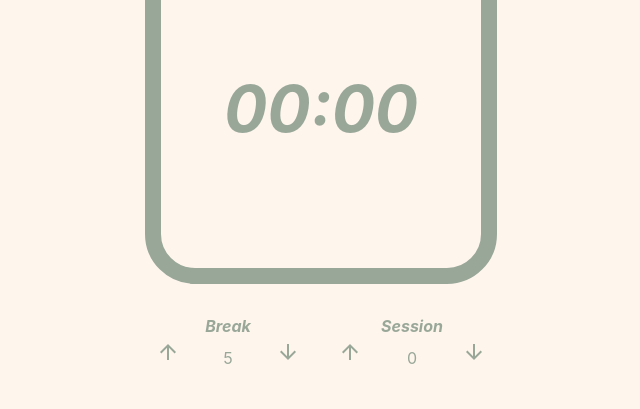
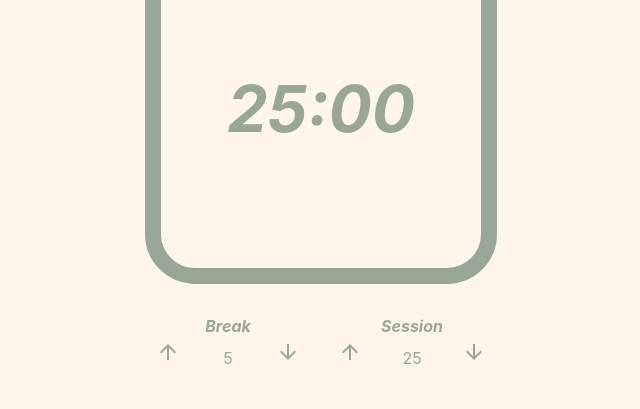
Before and after one commit to ikari-shirei/pomodoro, a React (Create React App) app: page / in a window 1280 px wide. Shown: the part 145-554 px from the top of the page, without its empty margins (319-959 px from the left). Built offline with nearby package versions, Linux system fonts and the light colour scheme.

Commit message:
Add future, change session and break time while paused and change intervals to timeouts

```diff
--- a/src/App.js
+++ b/src/App.js
@@ -9,7 +9,7 @@ function App() {
   const [currentSession, setCurrentSession] = useState({ session: 1, break: 1 })
 
   const [breakLength, setBreakLength] = useState(5)
-  const [sessionLength, setSessionLength] = useState(0)
+  const [sessionLength, setSessionLength] = useState(25)
 
   const [minutes, setMinutes] = useState(sessionLength)
   const [seconds, setSeconds] = useState(0)
@@ -25,12 +25,12 @@ function App() {
 
   let audio = new Audio(sound)
 
-  // Update clock seconds on sessionLength change
+  // Update clock seconds and minutes on sessionLength change
   useEffect(() => {
     setMinutes(sessionLength)
   }, [sessionLength])
 
-  // Update clock seconds on reset
+  // Update clock seconds and minutes on reset
   useEffect(() => {
     if (!timerStarted) {
       setMinutes(sessionLength)
@@ -47,11 +47,11 @@ function App() {
   }, [minutes, seconds])
 
   useEffect(() => {
-    const newInterval = setInterval(() => {
-      clearInterval(newInterval)
+    const newInterval = setTimeout(() => {
+      clearTimeout(newInterval)
 
       if (!timerStarted || paused) {
-        clearInterval(newInterval)
+        clearTimeout(newInterval)
         return
       }
 
@@ -95,7 +95,7 @@ function App() {
       }
     }, 1000)
 
-    return () => clearInterval(newInterval)
+    return () => clearTimeout(newInterval)
   })
 
   const startStopButtonHandle = (e) => {
@@ -151,6 +151,9 @@ function App() {
         sessionLength={sessionLength}
         setSessionLength={setSessionLength}
         timerStarted={timerStarted}
+        paused={paused}
+        setSeconds={setSeconds}
+        currentSession={currentSession}
       />
 
       <Buttons
--- a/src/components/TimeSettings.js
+++ b/src/components/TimeSettings.js
@@ -9,32 +9,57 @@ function TimeSettings({
   sessionLength,
   setSessionLength,
   timerStarted,
+  paused,
+  setSeconds,
+  currentSession,
 }) {
+  const resetSec = () => {
+    if (paused) {
+      setSeconds(0)
+    }
+  }
+
   /* Break */
 
   const breakLengthIncrease = () => {
-    if (breakLength < 60 && !timerStarted) {
-      setBreakLength(breakLength + 1)
+    if ((breakLength < 60 && !timerStarted) || paused) {
+      setBreakLength((prev) => prev + 1)
+    }
+
+    if (currentSession.session !== currentSession.break) {
+      resetSec()
     }
   }
 
   const breakLengthDecrease = () => {
-    if (breakLength > 1 && !timerStarted) {
-      setBreakLength(breakLength - 1)
+    if ((breakLength > 1 && !timerStarted) || paused) {
+      setBreakLength((prev) => prev - 1)
+    }
+
+    if (currentSession.session !== currentSession.break) {
+      resetSec()
     }
   }
 
   /* Session */
 
   const sessionLengthIncrease = () => {
-    if (sessionLength < 60 && !timerStarted) {
-      setSessionLength(sessionLength + 1)
+    if ((sessionLength < 60 && !timerStarted) || paused) {
+      setSessionLength((prev) => prev + 1)
+
+      if (currentSession.session === currentSession.break) {
+        resetSec()
+      }
     }
   }
 
   const sessionLengthDecrease = () => {
-    if (sessionLength > 1 && !timerStarted) {
-      setSessionLength(sessionLength - 1)
+    if ((sessionLength > 1 && !timerStarted) || paused) {
+      setSessionLength((prev) => prev - 1)
+
+      if (currentSession.session === currentSession.break) {
+        resetSec()
+      }
     }
   }
 
```
